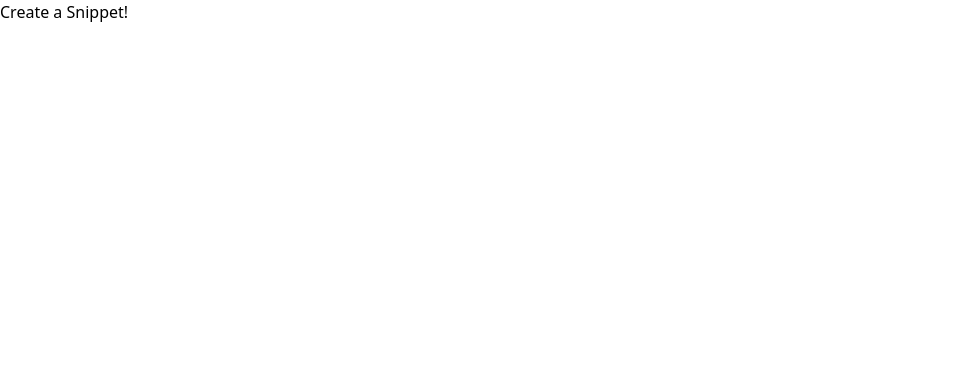
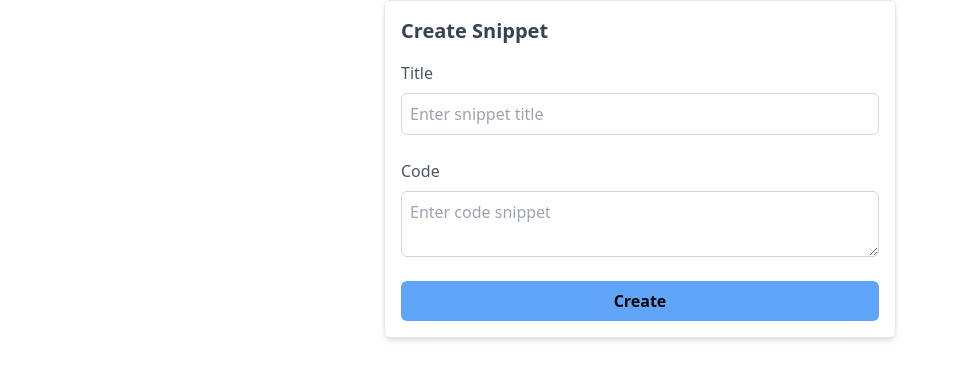
Before and after one commit to KwabSA/code-snippets, a Next.js app: page /snippets/new in a window 1280 px wide. Shown: the top 380 px of the page, without its empty margins (0-958 px from the left). Built offline with nearby package versions, Linux system fonts and the light colour scheme.

Commit message:
Added create snippet form

```diff
--- a/app/snippets/new/page.tsx
+++ b/app/snippets/new/page.tsx
@@ -1,7 +1,41 @@
 import React from "react";
 
-const CreateSnippetPg = () => {
-  return <div>Create a Snippet!</div>;
+const CreateSnippetPage = () => {
+  return (
+    <form className="max-w-lg mx-auto p-4 border border-gray-200 rounded-md shadow-md">
+      <h3 className="font-bold text-xl mb-4 text-gray-700">Create Snippet</h3>
+      <div className="flex flex-col gap-6">
+        <div className="flex flex-col gap-2">
+          <label className="text-gray-600 font-medium" htmlFor="title">
+            Title
+          </label>
+          <input
+            name="title"
+            className="border border-gray-300 rounded-md p-2 focus:outline-none focus:ring-2 focus:ring-blue-500"
+            id="title"
+            placeholder="Enter snippet title"
+          />
+        </div>
+        <div className="flex flex-col gap-2">
+          <label className="text-gray-600 font-medium" htmlFor="code">
+            Code
+          </label>
+          <textarea
+            name="code"
+            className="border border-gray-300 rounded-md p-2 focus:outline-none focus:ring-2 focus:ring-blue-500"
+            id="code"
+            placeholder="Enter code snippet"
+          />
+        </div>
+      </div>
+      <button
+        type="submit"
+        className="mt-6 w-full bg-blue-400 text-black font-semibold py-2 rounded-md hover:bg-blue-600 transition duration-200"
+      >
+        Create
+      </button>
+    </form>
+  );
 };
 
-export default CreateSnippetPg;
+export default CreateSnippetPage;
```
